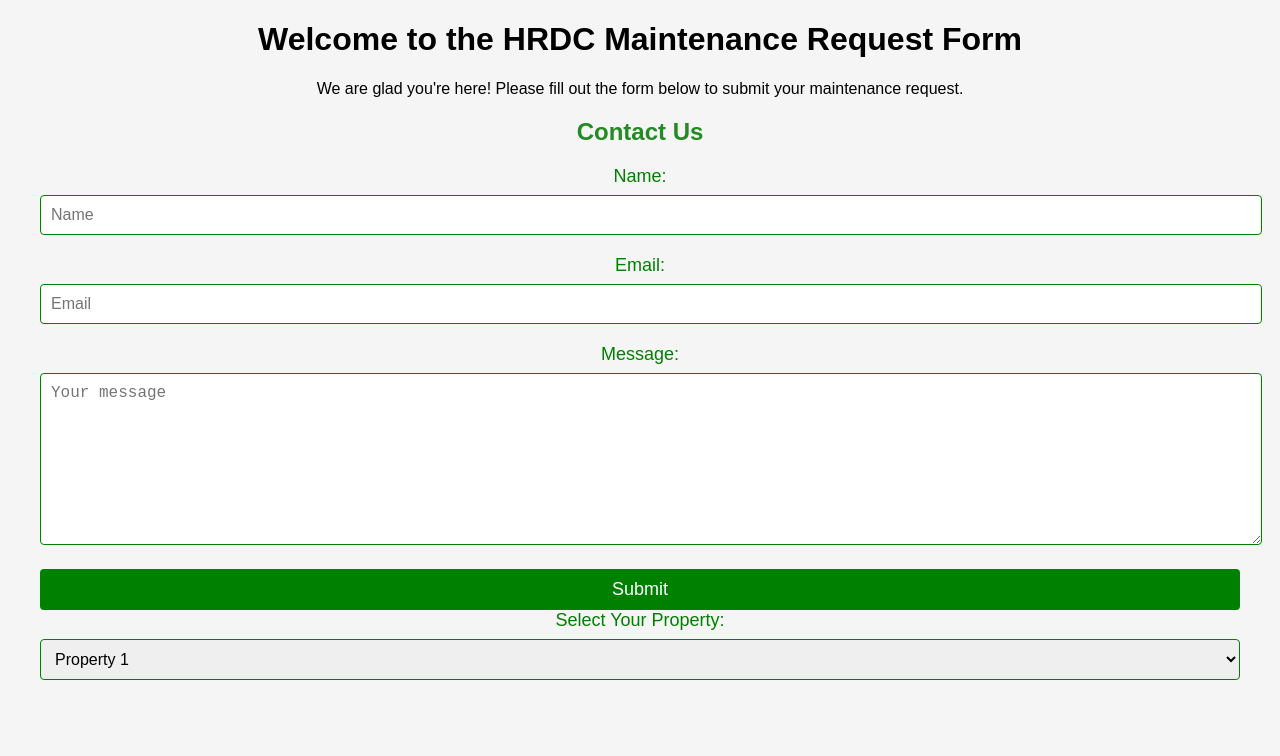
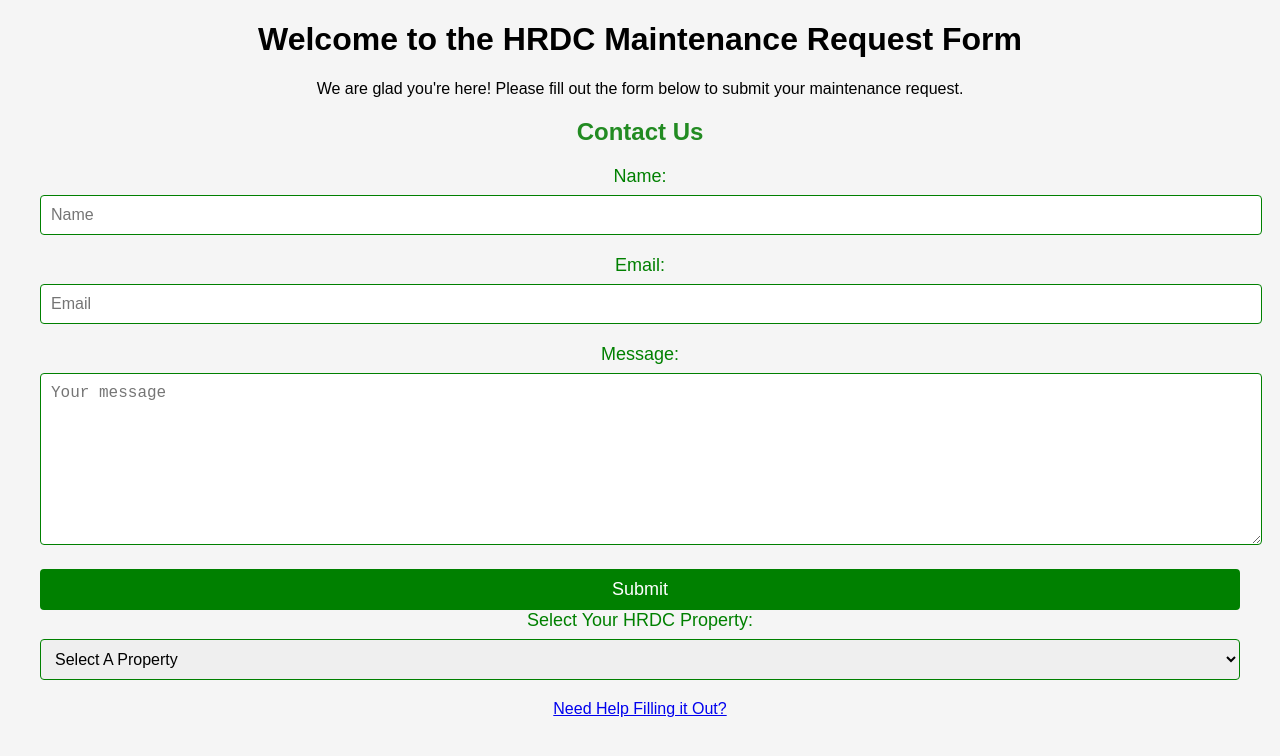
Before and after one commit to 423s24/Group_4, a React (Create React App) app in the folder hrdc-maintenance/: page / in a window 1280 px wide. Shown: the top 756 px of the page. Built offline with nearby package versions, Linux system fonts and the light colour scheme.

Commit message:
Adding beta release

```diff
--- a/hrdc-maintenance/src/ConfirmationPage.js
+++ b/hrdc-maintenance/src/ConfirmationPage.js
@@ -3,13 +3,57 @@
 // Component for rendering confirmation message after successful form submission
 const ConfirmationPage = () => {
   return (
-    <div>
-      <h1>Thank You!</h1>
-      <p>Your maintenance request form has been submitted successfully.</p>
-      <p>We'll review your request and get back to you soon.</p>
-      <p>An email confirmation will be sent to you shortly.</p>
+    <div style={styles.background}>
+      <div style={styles.container}>
+        <h1 style={styles.heading}>Thank You!</h1>
+        <p style={styles.paragraph}>Your maintenance request form has been submitted successfully.</p>
+        <p style={styles.paragraph}>We'll review your request and get back to you soon.</p>
+      </div>
+      <a href="https://thehrdc.org/housing/" target="_blank" rel="noopener noreferrer" className="help-link">HRDC Website</a>
+
     </div>
   );
 };
 
+const styles = {
+  background: {
+    background: 'linear-gradient(135deg, #2ecc71, #27ae60)',
+    minHeight: '100vh',
+    display: 'flex',
+    alignItems: 'center',
+    justifyContent: 'center',
+    animation: 'bgAnimation 20s ease infinite',
+  },
+  container: {
+    textAlign: 'center',
+    padding: '20px',
+    borderRadius: '10px',
+    border: '2px solid #2ecc71',
+    boxShadow: '0px 0px 10px 0px rgba(0,0,0,0.1)',
+    maxWidth: '600px',
+    backgroundColor: '#fff',
+  },
+  heading: {
+    fontSize: '36px',
+    marginBottom: '20px',
+    color: '#333',
+  },
+  paragraph: {
+    fontSize: '18px',
+    marginBottom: '10px',
+    color: '#555',
+  },
+  '@keyframes bgAnimation': {
+    '0%': {
+      backgroundPosition: '0% 50%'
+    },
+    '50%': {
+      backgroundPosition: '100% 50%'
+    },
+    '100%': {
+      backgroundPosition: '0% 50%'
+    }
+  },
+};
+
 export default ConfirmationPage;
--- a/hrdc-maintenance/src/Form.js
+++ b/hrdc-maintenance/src/Form.js
@@ -76,14 +76,24 @@
             </div>
             <button type="submit" className="submit-btn">Submit</button>
             <div className="form-group">
-          <label htmlFor="options">Select Your Property:</label>
-          <select name="options" id="options" className="form-control">
-            <option value="Option 1">Property 1</option>
-            <option value="Option 2">Property 2</option>
-            <option value="Option 3">Property 3</option>
-          </select>
-        </div>
+              <label htmlFor="options">Select Your HRDC Property:</label>
+              <select name="options" id="options" className="form-control">
+              <option value="Option 1">Select A Property</option>
+                <option value="Option 2">32. S Tracy (Downtown Office) </option>
+                <option value="Option 3">Market Place</option>
+                <option value="Option 4">Fork and Spoon</option>
+                <option value="Option 5">Gallatin Valley Food Bank</option>
+                <option value="Option 6">Warming Center Bozeman</option>
+                <option value="Option 7">Warming Center Livingston</option>
+                <option value="Option 8">Bozeman Head Start Center</option>
+                <option value="Option 9">Belgrade Head Start Center</option>
+                <option value="Option 10">Livingston Head Start Center</option>
+                <option value="Option 11">Livingston Office</option>
+
+              </select>
+            </div>
           </form>
+          <a href="https://github.com/423s24/Group_4/blob/main/ESOF%20423%20User%20Documentation.pdf" target="_blank" rel="noopener noreferrer" className="help-link">Need Help Filling it Out?</a>
         </>
       )}
     </div>
```
